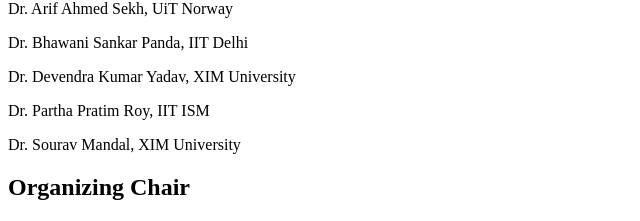
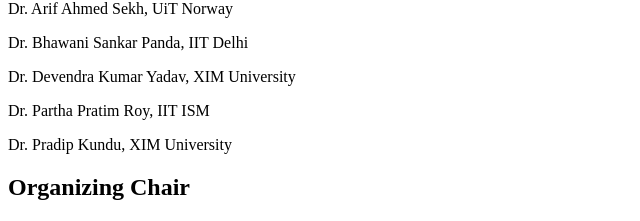
Before and after one commit to Ayush-Tripathy/icaiet-2025, a React (Vite) app: page /committee in a window 1280 px wide. Shown: the part 3758-3979 px from the top of the page, without its empty margins (0-640 px from the left). Built offline with nearby package versions, Linux system fonts and the light colour scheme; the HTML template or start-up script is replaced by a standard one.

Commit message:
Change in commitee section

```diff
--- a/src/pages/Committee.tsx
+++ b/src/pages/Committee.tsx
@@ -435,7 +435,7 @@ export default function CommitteesPage() {
               </p> */}
 
               <p className="relative pl-5 before:content-['•'] before:absolute before:left-0">
-                Dr. Sourav Mandal, XIM University
+                Dr. Pradip Kundu, XIM University
               </p>
             </div>
           </section>
```
